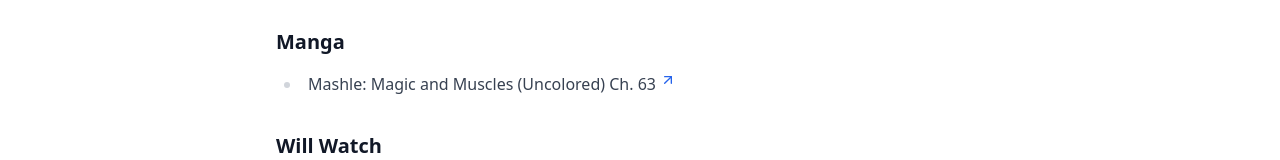
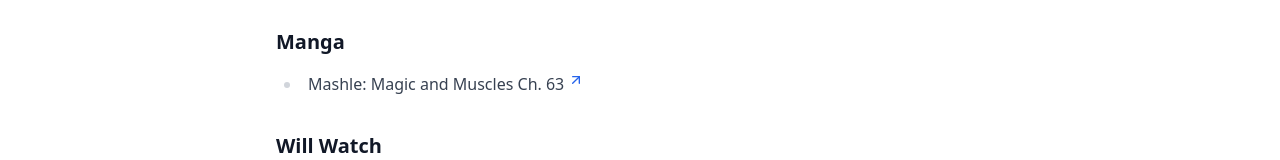
Before and after one commit to nrjdalal/v0.nrjdalal.com, a Next.js app: page /blog/bookmarks in a window 1280 px wide. Shown: the part 494-654 px from the top of the page. Built offline with nearby package versions, Linux system fonts and the light colour scheme; no server answers.

Commit message:
Update page.mdx

```diff
--- a/src/app/(mdx)/blog/bookmarks/page.mdx
+++ b/src/app/(mdx)/blog/bookmarks/page.mdx
@@ -24,7 +24,7 @@ export const metadata = {
 ### Manga
 
 - <MdxLink href="https://mashle-manga.online">
-    Mashle: Magic and Muscles (Uncolored) Ch. 63
+    Mashle: Magic and Muscles Ch. 63
   </MdxLink>
 
 ### Will Watch
```
